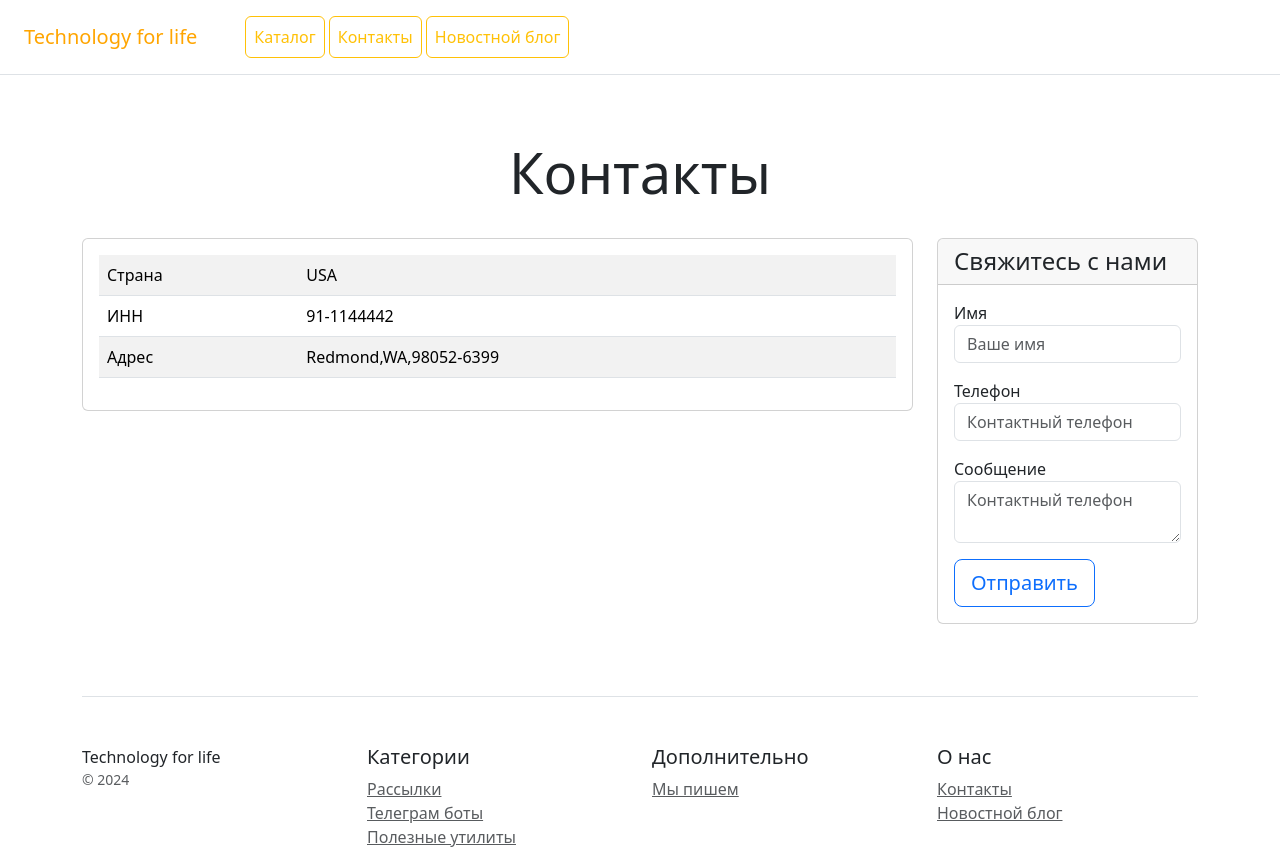
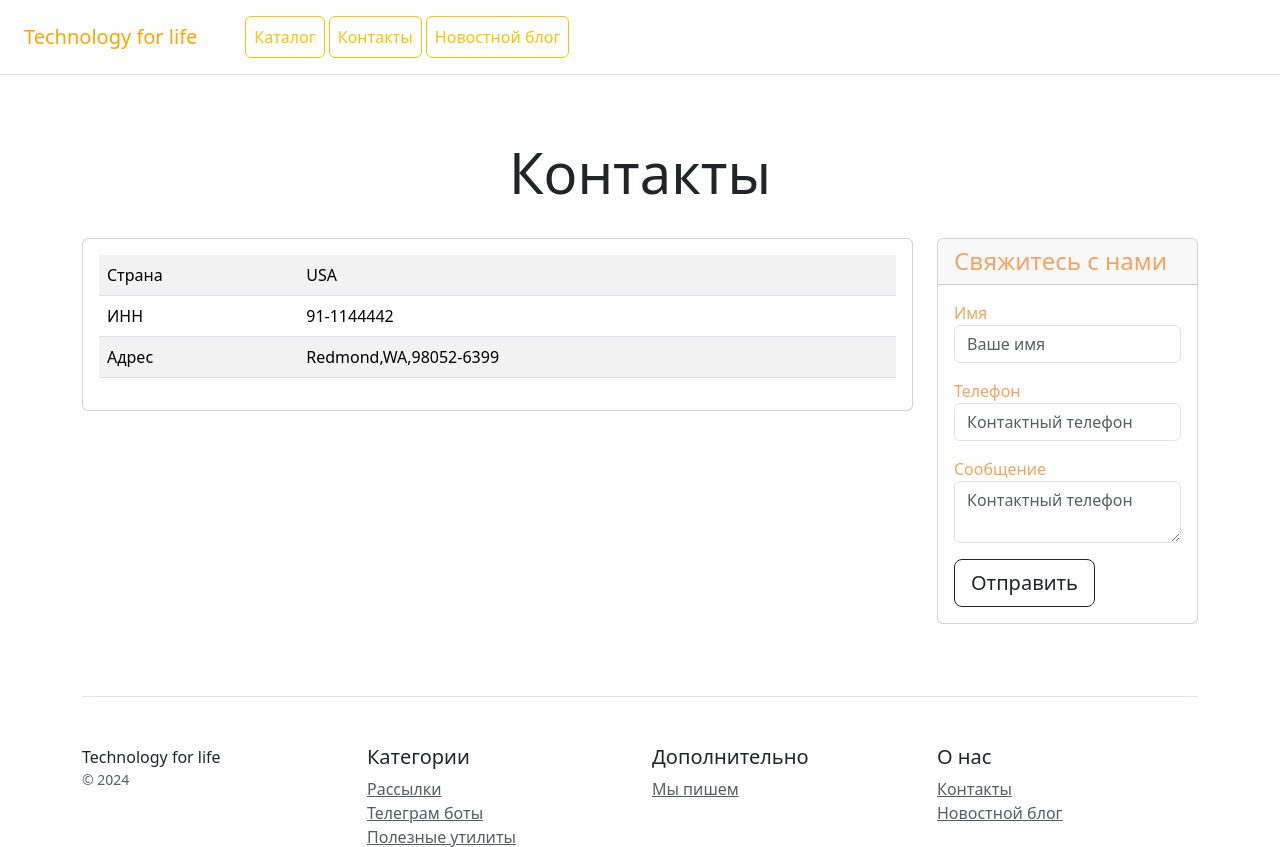
Before and after one commit to Maryieng/projectHomeWork, a Django app: page /contacts/ in a window 1280 px wide. Shown: the top 847 px of the page. Run offline with Django 5.2, Linux system fonts and the light colour scheme.

Commit message:
color text and btn

```diff
--- a/catalog/templates/catalog/contacts.html
+++ b/catalog/templates/catalog/contacts.html
@@ -32,7 +32,7 @@
             </div>
         </div>
         <div class="col-lg-3 col-md-6 col-sm-12">
-            <div class="card mb-4 box-shadow">
+            <div class="card mb-4 box-shadow"><font color="SandyBrown">
                 <div class="card-header">
                     <h4 class="my-0 font-weight-normal">Свяжитесь с нами</h4>
                 </div>
@@ -41,21 +41,25 @@
                         {% csrf_token %}
                         <div class="mb-3">
                             <label for="name">Имя</label>
-                            <input type="text" name="name" class="form-control" id="name" placeholder="Ваше имя" required>
+                            <input type="text" name="name" class="form-control" id="name" placeholder="Ваше имя"
+                                   required>
                         </div>
                         <div class="mb-3">
                             <label for="phone">Телефон</label>
-                            <input type="text" name="phone" class="form-control" id="phone" placeholder="Контактный телефон" required>
+                            <input type="text" name="phone" class="form-control" id="phone"
+                                   placeholder="Контактный телефон" required>
                         </div>
                         <div class="mb-3">
                             <label for="message">Сообщение</label>
-                            <textarea type="text" name="message" class="form-control" id="message" placeholder="Контактный телефон" required></textarea>
+                            <textarea type="text" name="message" class="form-control" id="message"
+                                      placeholder="Контактный телефон" required></textarea>
                         </div>
-                        <button type="submit" class="btn btn-lg btn-block btn-outline-primary">Отправить</button>
+                        <button type="submit" class="btn btn-lg btn-block btn-outline-dark">Отправить</button>
                     </form>
                 </div>
+            </font>
             </div>
         </div>
     </div>
 
-        {% endblock %}
+    {% endblock %}
```
